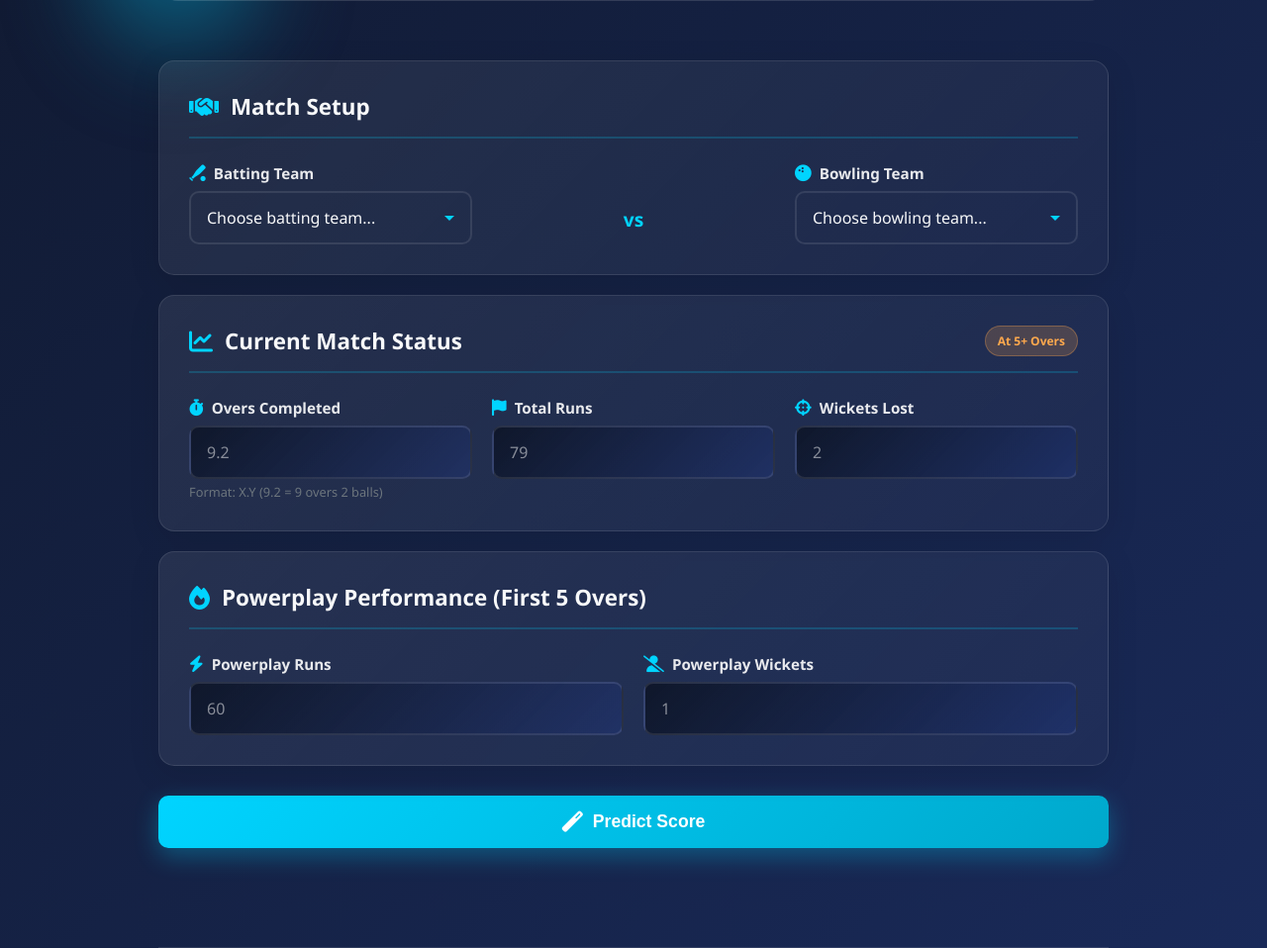
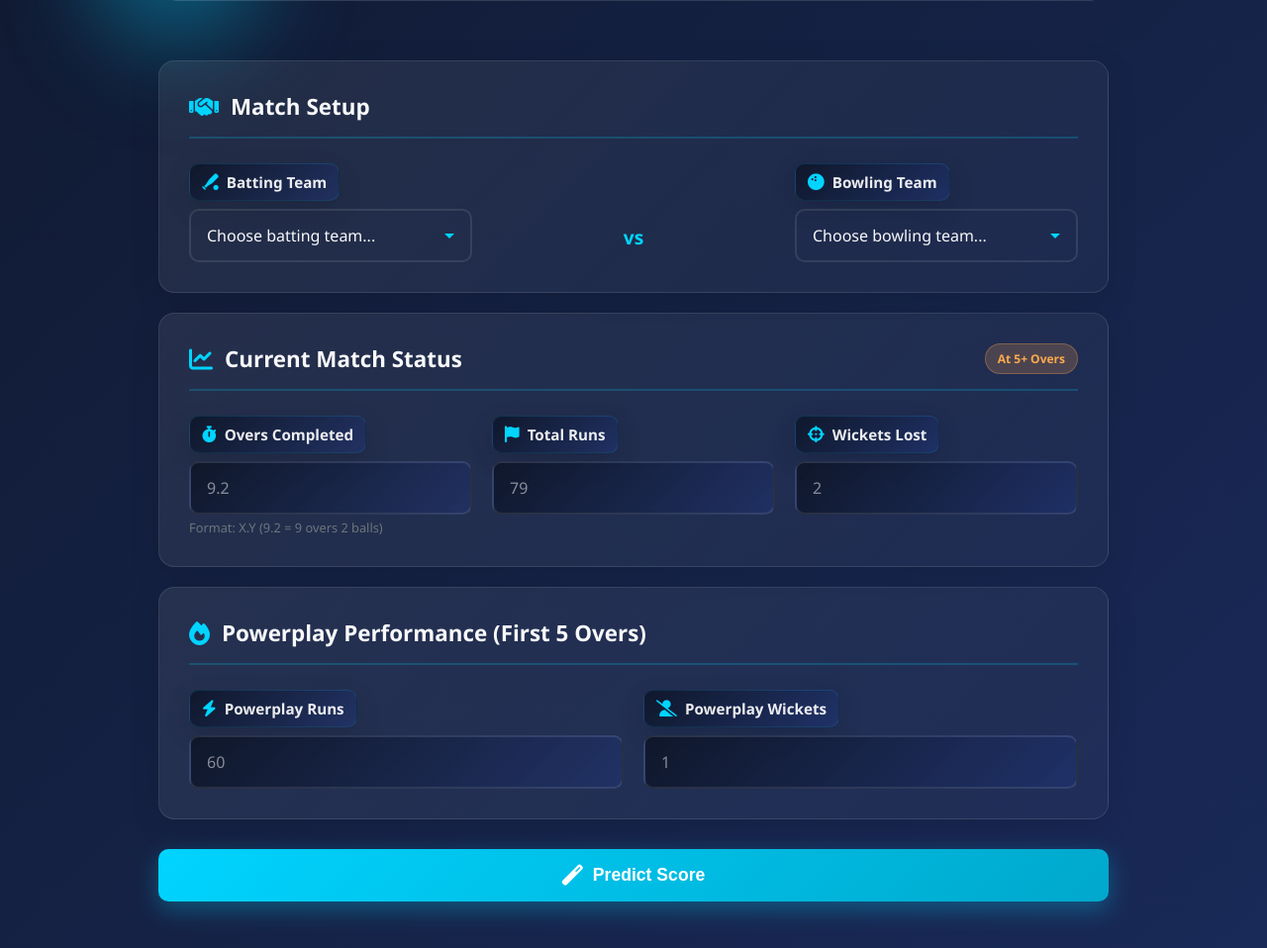
Before and after one commit to nawalejaydip03/ipl-score-prediction-, a Flask app: page / in a window 1280 px wide. Shown: the part 598-1556 px from the top of the page at 99% size. Run offline with Flask 3, Linux system fonts and the light colour scheme.

Commit message:
Style dropdown headings

```diff
--- a/static/style.css
+++ b/static/style.css
@@ -257,12 +257,18 @@ body {
 }
 
 .form-group label {
-    color: rgba(255, 255, 255, 0.9);
+    color: rgba(255, 255, 255, 0.92);
     font-weight: 600;
     font-size: 0.95em;
     display: flex;
     align-items: center;
     gap: 8px;
+    width: fit-content;
+    padding: 8px 12px;
+    border-radius: 10px;
+    background: linear-gradient(135deg, rgba(15, 23, 42, 0.95), rgba(31, 58, 147, 0.3));
+    border: 1px solid rgba(0, 212, 255, 0.12);
+    box-shadow: 0 8px 24px rgba(0, 0, 0, 0.15);
 }
 
 .form-group label i {
```
